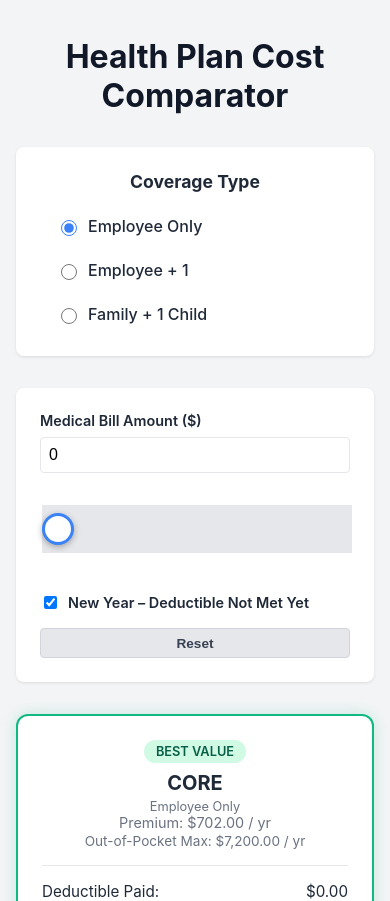
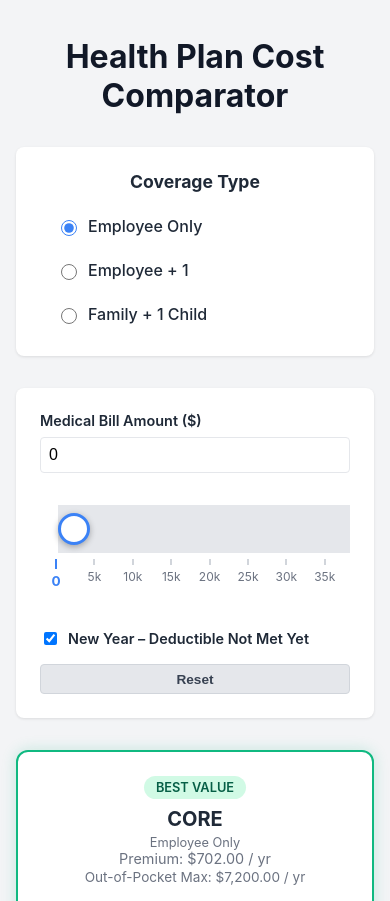
Before and after one commit to Seema0504/Medical-calculator, a React (Vite) app in the folder src/renderer/: page / in a window 390 px wide. Shown: the top 901 px of the page. Built offline with nearby package versions, Linux system fonts and the light colour scheme.

Commit message:
Add slider price markers and mobile scroll

```diff
--- a/src/renderer/src/components/BillInput.tsx
+++ b/src/renderer/src/components/BillInput.tsx
@@ -17,7 +17,7 @@ export const BillInput: React.FC<BillInputProps> = ({
 }) => {
     return (
         <div className="controls">
-            <div className="input-group">
+            <div className="input-group" style={{ width: '100%', overflow: 'hidden' }}>
                 <label htmlFor="bill-amount">Medical Bill Amount ($)</label>
                 <input
                     id="bill-amount"
@@ -27,14 +27,20 @@ export const BillInput: React.FC<BillInputProps> = ({
                     onChange={(e) => setAmount(Number(e.target.value))}
                     placeholder="0.00"
                 />
+
+                <div className="slider-scroll-container">
+                    <div className="slider-wrapper">
                         <input
                             type="range"
                             min="0"
                             max="100000"
-                    step="100"
+                            step="5000"
                             value={amount}
                             onChange={(e) => setAmount(Number(e.target.value))}
                             aria-label="Medical Bill Amount"
+                            aria-valuemin={0}
+                            aria-valuemax={100000}
+                            aria-valuenow={amount}
                             style={{
                                 background: `linear-gradient(to right,
                                     ${amount > 60000 ? '#ef4444' : amount > 30000 ? '#f59e0b' : '#3b82f6'} 0%,
@@ -43,6 +49,25 @@ export const BillInput: React.FC<BillInputProps> = ({
                                     #e5e7eb 100%)`
                             }}
                         />
+                        <div className="slider-markers">
+                            {Array.from({ length: 21 }).map((_, i) => {
+                                const val = i * 5000;
+                                return (
+                                    <div
+                                        key={val}
+                                        className={`marker ${amount === val ? 'active' : ''}`}
+                                        onClick={() => setAmount(val)}
+                                    >
+                                        <div className="tick"></div>
+                                        <span className="label">
+                                            {val === 0 ? '0' : val === 100000 ? '100k' : `${val / 1000}k`}
+                                        </span>
+                                    </div>
+                                )
+                            })}
+                        </div>
+                    </div>
+                </div>
             </div>
 
             <div className="input-group" style={{ justifyContent: 'flex-end', flexDirection: 'row', alignItems: 'center', gap: '1.5rem' }}>
--- a/src/renderer/src/styles.css
+++ b/src/renderer/src/styles.css
@@ -422,4 +422,90 @@ input[type=range]::-moz-range-thumb:hover {
     border-width: 3px;
     box-shadow: 0 2px 6px rgba(0, 0, 0, 0.3);
   }
+
+  .slider-scroll-container {
+    overflow-x: auto;
+    width: 100%;
+    /* Hide scrollbar */
+    scrollbar-width: none;
+    -ms-overflow-style: none;
+    padding-bottom: 1rem;
+  }
+
+  .slider-scroll-container::-webkit-scrollbar {
+    display: none;
+  }
+
+  .slider-wrapper {
+    min-width: 800px;
+    /* Ensure wide enough for ticks on mobile */
+    position: relative;
+    padding: 0 16px;
+    /* Half thumb width padding */
+    box-sizing: border-box;
+  }
 }
+
+/* Common Slider Marker Styles (Desktop & Mobile) */
+.slider-wrapper {
+  position: relative;
+  width: 100%;
+}
+
+/* Desktop default: No scrolling, fit to width */
+@media (min-width: 769px) {
+  .slider-scroll-container {
+    overflow: visible;
+  }
+
+  .slider-wrapper {
+    min-width: 100%;
+  }
+}
+
+.slider-markers {
+  display: flex;
+  justify-content: space-between;
+  margin-top: -10px;
+  position: relative;
+  width: 100%;
+  pointer-events: none;
+  /* Let clicks pass to markers but container shouldn't block */
+}
+
+.marker {
+  display: flex;
+  flex-direction: column;
+  align-items: center;
+  width: 0;
+  /* Center align trick */
+  pointer-events: auto;
+  cursor: pointer;
+  z-index: 10;
+}
+
+.tick {
+  width: 2px;
+  height: 6px;
+  background-color: #d1d5db;
+  margin-bottom: 4px;
+}
+
+.marker.active .tick {
+  background-color: var(--primary-color);
+  height: 10px;
+}
+
+.marker .label {
+  font-size: 0.75rem;
+  color: var(--text-secondary);
+  white-space: nowrap;
+  transform: translateX(0%);
+  /* Centered by width:0 + flex center */
+}
+
+.marker.active .label {
+  color: var(--primary-color);
+  font-weight: 700;
+  font-size: 0.85rem;
+}
```
Lines whose indentation alone changed are shown as unchanged.
